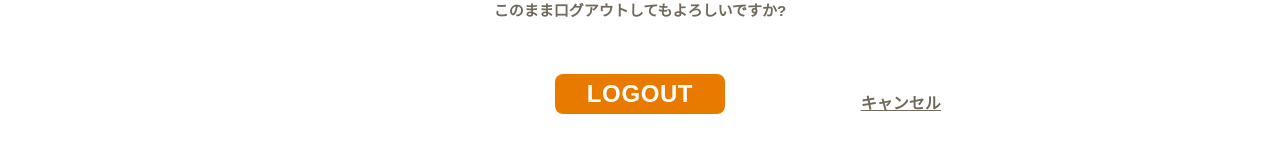
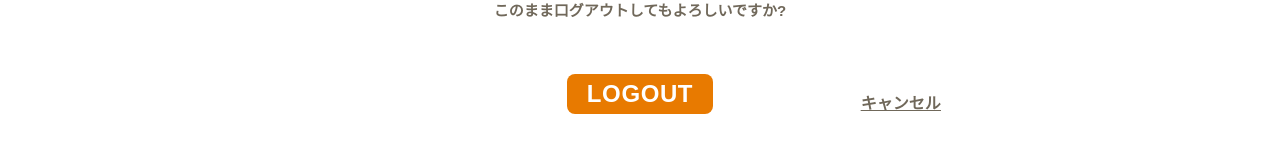
Before and after one commit to EagleToenail/Wakaba, a React (Create React App) app: page /logout in a window 1280 px wide. Shown: the part 277-430 px from the top of the page. Built offline with nearby package versions, Linux system fonts and the light colour scheme.

Commit message:
profile scroll

```diff
--- a/package.json
+++ b/package.json
@@ -7,6 +7,7 @@
     "@testing-library/react": "^13.4.0",
     "@testing-library/user-event": "^13.5.0",
     "autoprefixer": "^10.4.20",
+    "axios": "^1.7.5",
     "bootstrap": "^5.3.3",
     "postcss": "^8.4.41",
     "react": "^18.3.1",
--- a/src/Pages/Auth/Login/login.js
+++ b/src/Pages/Auth/Login/login.js
@@ -2,6 +2,7 @@ import React, { useState } from 'react';
 import { Link, useNavigate } from 'react-router-dom';
 import Titlebar from '../../../Components/Common/Titlebar';
 import DateAndTime from '../../../Components/Common/nowdateandtime';
+//import axios from 'axios';
 
 const Login = () => {
     const title = 'タイトルタイトル';
@@ -12,11 +13,29 @@ const Login = () => {
     const [password, setPassword] = useState('');
 
     // Form submission handler
-    const handleSubmit = (event) => {
+    const handleSubmit = async (event) => {
         event.preventDefault();
-        // const formData = new FormData();
-        // console.log(formData);
-        navigate('/logintimecard');
+
+        try {
+            // Create the request payload
+            const payload = {
+                ID: userID,
+                password: password,
+            };
+
+            // Send the POST request
+            console.log('payload',payload)
+            // const response = await axios.post('/your-login-endpoint', payload);
+
+            // // Handle successful response
+            // console.log(response.data);
+            navigate('/logintimecard'); // Redirect to another page upon success
+
+        } catch (error) {
+            // Handle error
+            console.error('There was an error!', error);
+            // Optionally, display an error message to the user
+        }
     };
 
     return (
--- a/src/Pages/Auth/Logout/logout.js
+++ b/src/Pages/Auth/Logout/logout.js
@@ -1,11 +1,30 @@
-import React from 'react';
-import { Link } from 'react-router-dom';
+import React,{useState} from 'react';
+import { Link,useNavigate } from 'react-router-dom';
 import Titlebar from '../../../Components/Common/Titlebar';
 import DateAndTime from '../../../Components/Common/nowdateandtime';
+//import axios from 'axios';
 
 
 const Logout = () => {
     const title = 'タイトルタイトル';
+
+    const [loading, setLoading] = useState(false);
+    const [error, setError] = useState(null);
+    const navigate = useNavigate();
+
+    const handleLogout = async () => {
+        setLoading(true);
+        try {
+
+            //await axios.post('/api/logout');
+            navigate('/');
+        } catch (err) {
+            setError('Failed to logout. Please try again.');
+        } finally {
+            setLoading(false);
+        }
+    };
+
     return (
         <>
             <Titlebar title={title} />
@@ -15,7 +34,7 @@ const Logout = () => {
                     <div className="w-full pt-3" style={{ maxWidth: '50em' }}>
                         <div className="p-8 rounded-2xl">
                             <h2 className="text-[#70685a] text-center text-2xl font-bold flex justify-center">LOGOUT</h2>
-                            <form className="mt-10 space-y-6">
+                            <form className="mt-10 space-y-6" onSubmit={(e) => e.preventDefault()}>
                                 <div className='flex'>
                                     <div style={{ width: '20%', flexDirection: 'column', }} className='flex align-center justify-around'>
                                     </div>
@@ -30,13 +49,14 @@ const Logout = () => {
 
                                     <div className="!mt-5 flex" style={{ marginBottom: '10px',width:'80%',paddingLeft: '20%' }}>
                                         <div className='w-full flex justify-center'>
-                                        <button type="button" className="w-30 px-5 py-1 font-bold tracking-wide rounded-lg justify-center text-2xl text-white bg-[#e87a00] hover:bg-blue-700 focus:outline-none">
-                                            <Link to='/' className='p-3  '>LOGOUT</Link>
+                                        <button type="button" onClick={handleLogout}  className="w-30 px-5 py-1 font-bold tracking-wide rounded-lg justify-center text-2xl text-white bg-[#e87a00] hover:bg-blue-700 focus:outline-none">
+                                            {loading ? 'Logging out...' : 'LOGOUT'}
                                         </button>
                                         </div>
                                     </div>
                                     <label className="text-[#70685a] font-bold mb-2 block text-left flex justify-end" style={{ flexDirection: 'column',width:'20%' }}><u> <Link to='/todolist'>キャンセル</Link></u></label>
                                 </div>
+                                {error && <div className="text-red-500 text-center">{error}</div>}
                             </form>
                         </div>
                     </div>
--- a/src/Pages/Profile/profile.js
+++ b/src/Pages/Profile/profile.js
@@ -1,4 +1,4 @@
-import React, { useState, useRef } from 'react';
+import React, { useState, useRef ,useEffect} from 'react';
 import { Link } from 'react-router-dom';
 import Titlebar from '../../Components/Common/Titlebar';
 import InputComponent from '../../Components/Common/InputComponent';
@@ -10,6 +10,16 @@ import DateAndTime from '../../Components/Common/PickData';
 
 const Profile = () => {
     const title = 'タイトルタイトル';
+
+    useEffect(() => {
+        // Set overflow to hidden when the component mounts
+        document.body.style.overflow = 'auto';
+
+        // Cleanup function to reset overflow when component unmounts
+        return () => {
+            document.body.style.overflow = 'hidden';
+        };
+    }, []);
 
     const [text, setText] = useState(
         `テキストテキストテキストテキストテキストテキストテキストテキストテキストテキストテキストテキスト
--- a/src/index.css
+++ b/src/index.css
@@ -8,7 +8,7 @@ body {
     sans-serif;
   -webkit-font-smoothing: antialiased;
   -moz-osx-font-smoothing: grayscale;
-  overflow: hidden !important;
+  overflow: hidden;
 }
 
 code {
```
Also changed, not shown: 1 other file (tests, documents, lock files or other folders).
